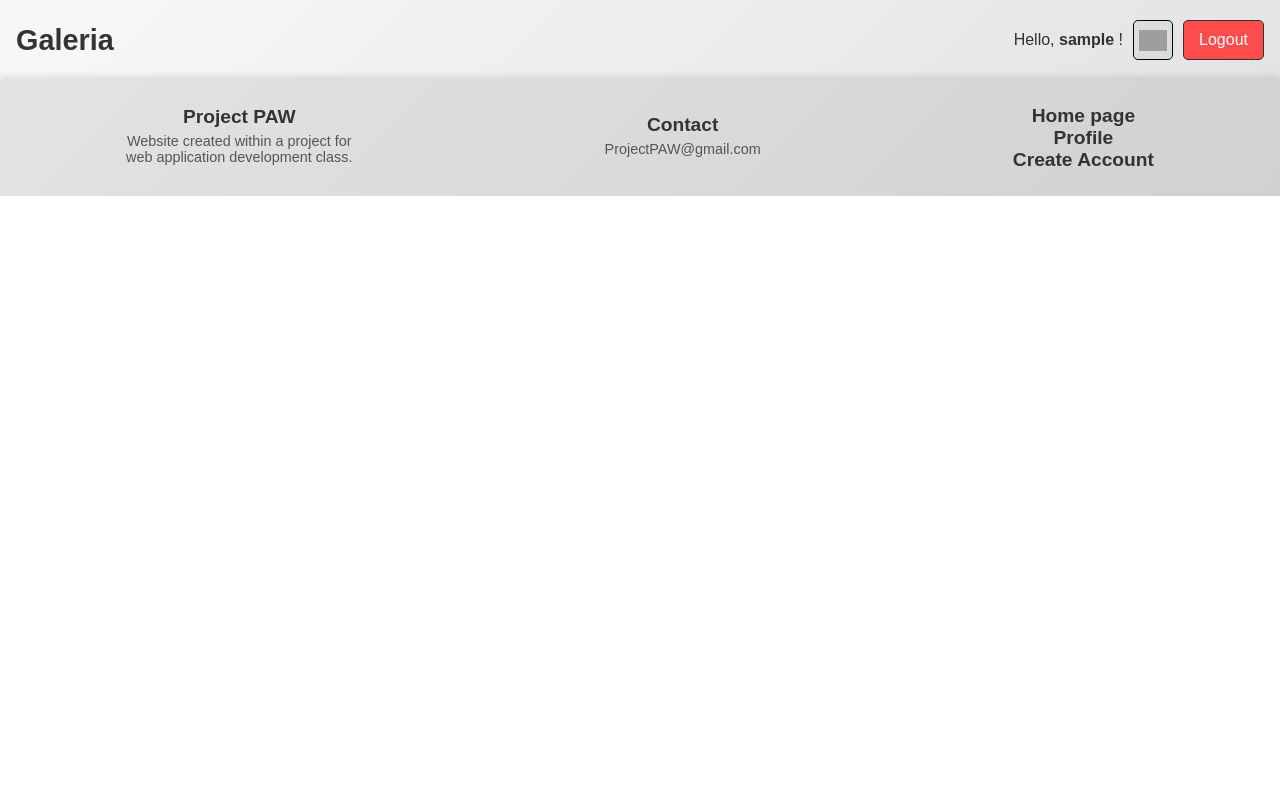
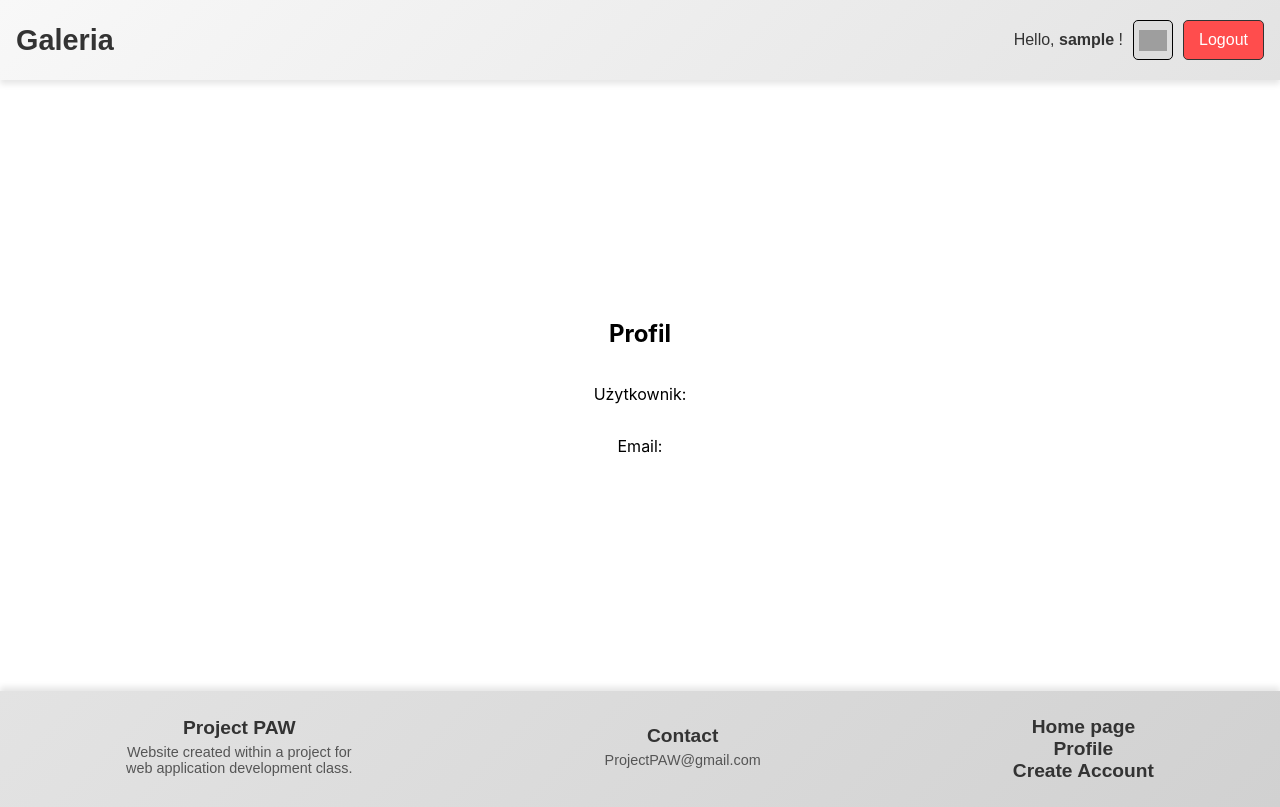
Before and after one commit to ProjektPAW/ProjektPAW, a React (Create React App) app: page /profile in a window 1280 px wide. Built offline with nearby package versions, Linux system fonts and the light colour scheme; no server answers; sample sign-in values are in the browser's storage; grey boxes are pictures that could not be loaded.

Commit message:
added profile page

```diff
--- a/src/App.js
+++ b/src/App.js
@@ -2,21 +2,28 @@ import './App.css';
 import axios from "axios";
 import React, { useEffect, useState } from "react";
 import ReactDOM from "react-dom/client"
-import {BrowserRouter, Routes, Route} from "react-router-dom"
+import {BrowserRouter, Routes, Route,Navigate } from "react-router-dom"
 import Home from './home'
 import Register from './register'
+import Profile from './profile'
 import { ToastContainer} from 'react-toastify';
 import Header from "./header";
 import Footer from "./footer";
 
 function App() {
+  const [key, setKey] = useState(0);
+  function refr () {setKey((prevKey) => prevKey + 1);}
+
+  const isLoggedIn = localStorage.getItem("jwtToken") !== null;
+
   return (
     <BrowserRouter>
-    <Header/>
+    <Header refr={refr}/>
     <ToastContainer className="toast-position"/>
-      <Routes>
-        <Route path="/" element={<Home/>}/>
-        <Route path="/register" element={<Register/>}/>
+      <Routes >
+        <Route path="/" element={<Home key={key}/>}/>
+        <Route path="/register" element={<Register key={key}/>}/>
+        <Route path="/profile"  element={isLoggedIn ? <Profile key={key} /> : <Navigate to="/" />} />
       </Routes>
       <Footer/>
     </BrowserRouter>
--- a/src/footer.js
+++ b/src/footer.js
@@ -15,7 +15,7 @@ function Footer() {
       </div>
       <div className="footer_div">
         <Link to="/"><h3>Home page</h3></Link>
-        <Link to="#"><h3>Profile</h3></Link>
+        <Link to="/profile"><h3>Profile</h3></Link>
         <Link to="/register"><h3>Create Account</h3></Link>
       </div>
     </footer>
--- a/src/header.js
+++ b/src/header.js
@@ -4,12 +4,11 @@ import profileImg from "./public/imgs/profile.png";
 import {Outlet, Link} from 'react-router-dom';
 import {sendError, sendSuccess} from './toast'
 
-function Header() {
+function Header({ refr }) {
   const [formData, setFormData] = useState({ username: "", password: "" });
   const [isLogged, setIsLogged]=useState(
     ()=>{if(localStorage.getItem("jwtToken"))return true; return false;}
   );
-
 
   const handleInputChange = (e) => {
     setFormData({ ...formData, [e.target.name]: e.target.value });
@@ -36,6 +35,7 @@ const handleLogin = async (e) => {
 
             setFormData({ username: "", password: "" });
             sendSuccess("Logged in successfully!");
+            refr();
           }
           else{
             sendError(data.message || "login failed.");
@@ -55,6 +55,7 @@ const handleLogout = async (e) => {
   localStorage.removeItem('email');
   sendSuccess("Loggout successfull!");
   setIsLogged(false);
+  refr();
 };
   return (
     <header>
--- /dev/null
+++ b/src/profile.css
@@ -0,0 +1,13 @@
+.page_container {
+    display: flex;
+    flex-direction: column;
+    flex-wrap: wrap;
+}
+
+.content {
+    flex-grow: 1;
+    display: flex;
+    flex-direction: column;
+    align-items: center;
+    justify-content: center;
+}
--- /dev/null
+++ b/src/profile.js
@@ -0,0 +1,39 @@
+import "./profile.css";
+import React, { useEffect, useState } from "react";
+import {sendError, sendSuccess, sendWarning} from './toast'
+import axios from "axios";
+
+function Profile() {
+    const [userData, setUserData] = useState({
+        username: "",
+        email: "",
+    });
+
+    useEffect(() => {
+        axios
+            .get("http://localhost:5000/getuser", {
+                headers: {
+                Authorization: localStorage.getItem("jwtToken"),
+                },
+            })
+            .then((response) => {
+                console.log(response.data);
+                setUserData(response.data);
+            })
+            .catch((error) => {
+                console.error("Błąd pobierania użytkownika:", error);
+            });
+    }, []);
+
+    return (
+        <div className="page_container">
+            <main className="content">
+                <h2>Profil</h2>
+                <p>Użytkownik: {userData.username}</p>
+                <p>Email: {userData.email}</p>
+            </main>
+        </div>
+    );
+}
+
+export default Profile;
```
